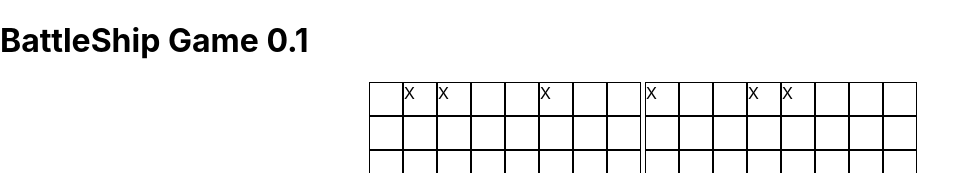
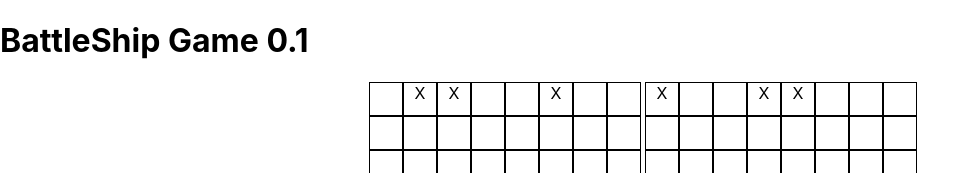
Before and after one commit to mikkelraben/SaenkeSlagSkib, a React (Create React App) app in the folder ReactServer/saenkeslagskib/: page / in a window 1280 px wide. Shown: the top 173 px of the page, without its empty margins (0-978 px from the left). Built offline with nearby package versions, Linux system fonts and the light colour scheme; no server answers.

Commit message:
Center the cross "ish"

```diff
--- a/ReactServer/saenkeslagskib/src/Square.js
+++ b/ReactServer/saenkeslagskib/src/Square.js
@@ -64,7 +64,7 @@ export default function Square(props){ //square component
                 background: isOver&&canDrop  ?"yellow":"white",
                 position: 'relative'}}>
                 {props.children}
-                {props.cross?<div className="cross">X</div>:null}
+                {props.cross?<div className="cross" style={{textAlign:"center"}}>X</div>:null}
 
             </div>
 
```
